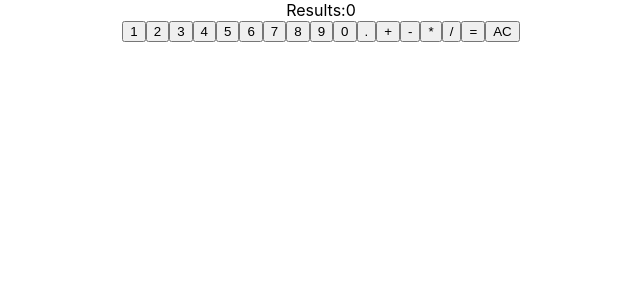
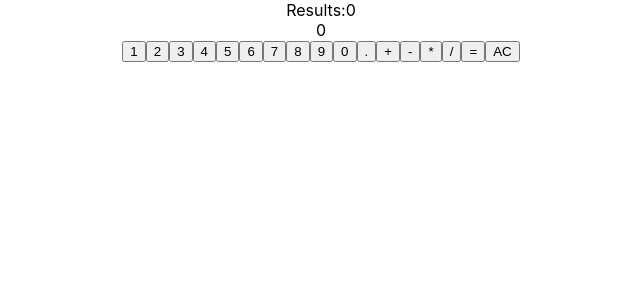
Before and after one commit to DerekPixel/javascript-calculator, a React (Create React App) app: page / in a window 1280 px wide. Shown: the top 300 px of the page, without its empty margins (319-959 px from the left). Built offline with nearby package versions, Linux system fonts and the light colour scheme; the HTML template or start-up script is replaced by a standard one.

Commit message:
small change

```diff
--- a/src/components/Display.jsx
+++ b/src/components/Display.jsx
@@ -4,9 +4,7 @@ const Display = ({input}) => {
     <div
       id='display'
     >
-      {/* <div className="input"> */}
-        {input}
-      {/* </div> */}
+      {input ? input : '0'}
     </div>
   )
 }
```
